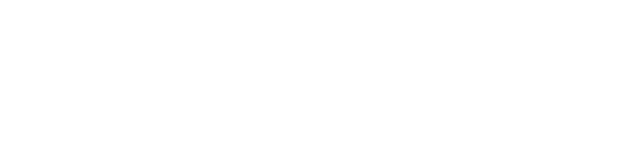
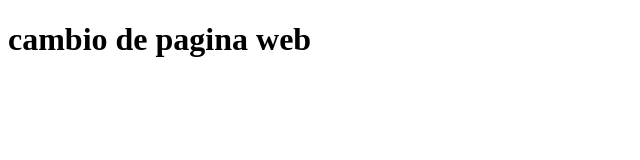
Before and after one commit to Acteon-25/NoDivideStudio, a plain HTML site: page index.html in a window 1280 px wide. Shown: the whole page, without its empty margins (0-640 px from the left). Drawn offline with Linux system fonts and the light colour scheme.

Commit message:
cambio de titulo

```diff
--- a/index.html
+++ b/index.html
@@ -7,6 +7,6 @@
     <title>Document</title>
 </head>
 <body>
-
+    <h1>cambio de pagina web</h1>
 </body>
 </html>
```
